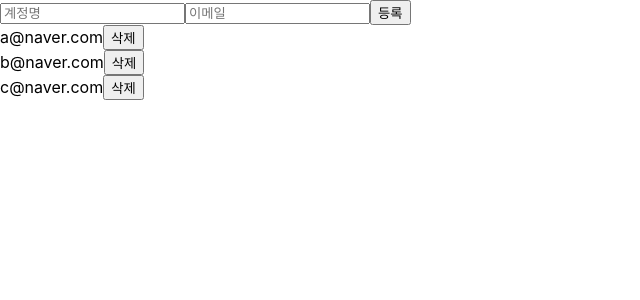
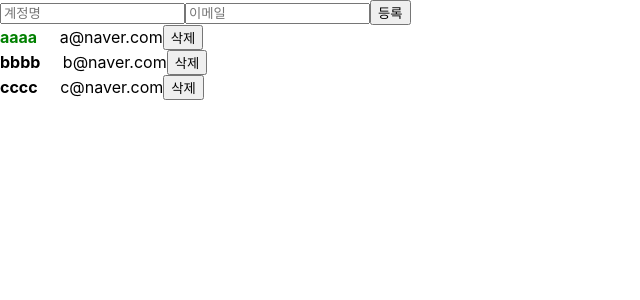
Before and after one commit to zunstar/react-study01, a React (Create React App) app: page / in a window 1280 px wide. Shown: the top 300 px of the page, without its empty margins (0-640 px from the left). Built offline with nearby package versions, Linux system fonts and the light colour scheme.

Commit message:
배열에 항목 수정하기

```diff
--- a/src/App.js
+++ b/src/App.js
@@ -20,9 +20,9 @@ function App() {
   };
 
   const [users,setUsers] = useState([
-    {id: 1, name: 'aaaa' ,email: 'a@naver.com'},
-    {id: 2, name: 'bbbb',email: 'b@naver.com'},
-    {id: 3, name: 'cccc',email: 'c@naver.com'},
+    {id: 1, username: 'aaaa' ,email: 'a@naver.com',active: true},
+    {id: 2, username: 'bbbb',email: 'b@naver.com',active: false},
+    {id: 3, username: 'cccc',email: 'c@naver.com',active: false},
   ]);
 
   const nextId = useRef(4);
@@ -43,9 +43,17 @@ function App() {
     nextId.current += 1;
   }
 
-  // user.id 가 파라미터로 일치하지 않는 원소만 추출해서 새로운 배열을 만듬
   const onRemove = id => {
     setUsers(users.filter(user => user.id !== id));
+  }
+
+  // user.id 가 파라미터로 일치하면 active 값을 반전시키고, 그렇지 않으면 그대로 둠
+  const onToggle = id => {
+    setUsers(
+      users.map(user =>
+        user.id === id ? {...user, active: !user.active} : user
+      )
+    );
   }
 
   return (
@@ -56,7 +64,7 @@ function App() {
         onChange={onChange}
         onCreate={onCreate}
       />
-      <UserList users={users} onRemove={onRemove} />
+      <UserList users={users} onRemove={onRemove} onToggle={onToggle} />
     </>
   );
 }
--- a/src/UserList.js
+++ b/src/UserList.js
@@ -1,8 +1,20 @@
-function User({user,onRemove}){
-    const {username,email,id} = user;
+function User({user,onRemove,onToggle}){
+    const {username,email,id,active} = user;
     return(
         <div>
-            <b>{username}</b> <span>{email}</span>
+            <b
+                style={{
+                    color: active ? 'green' : 'black',
+                    cursor: 'pointer'
+                }}
+                onClick={()=> onToggle(id)}
+            >
+                {username}
+            </b>
+            &nbsp;
+            &nbsp;
+            &nbsp;
+            <span>{email}</span>
             <button onClick={()=> onRemove(id)}>삭제</button>
         </div>
     )
@@ -18,6 +30,7 @@ function UserList({users, onRemove, onToggle}){
                             user={user}
                             key={user.id}
                             onRemove={onRemove}
+                            onToggle={onToggle}
                         />
                     )
                 )
```
